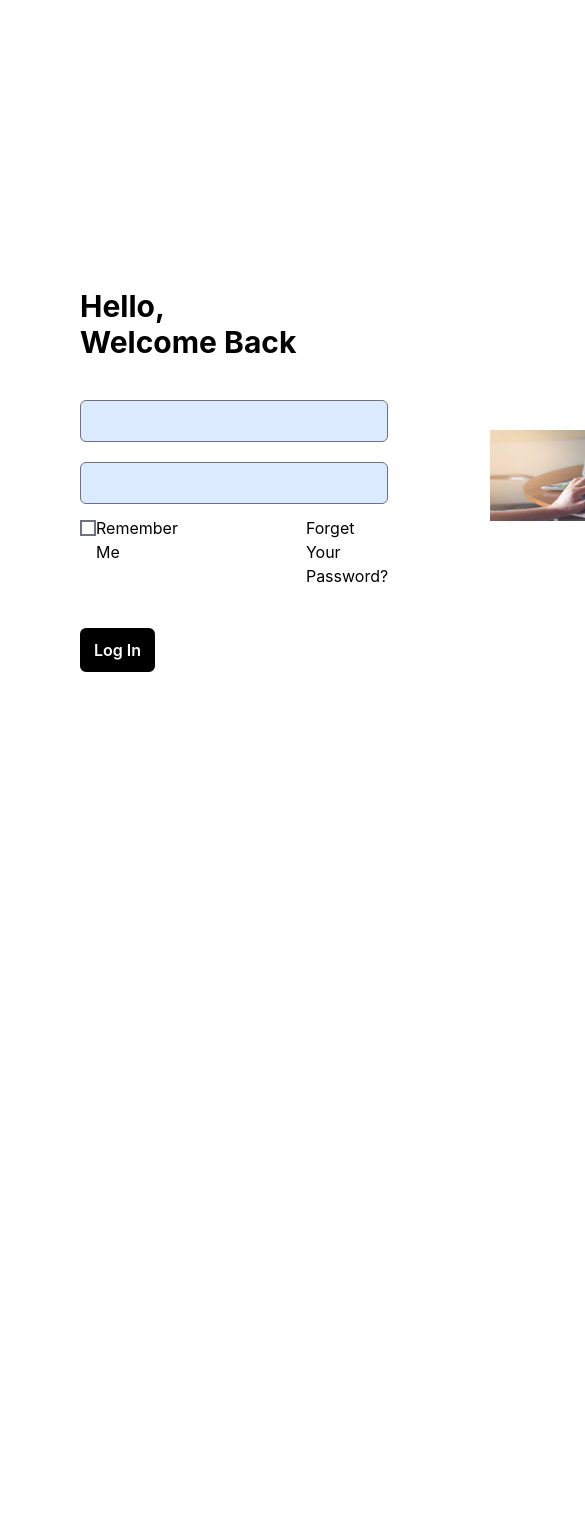
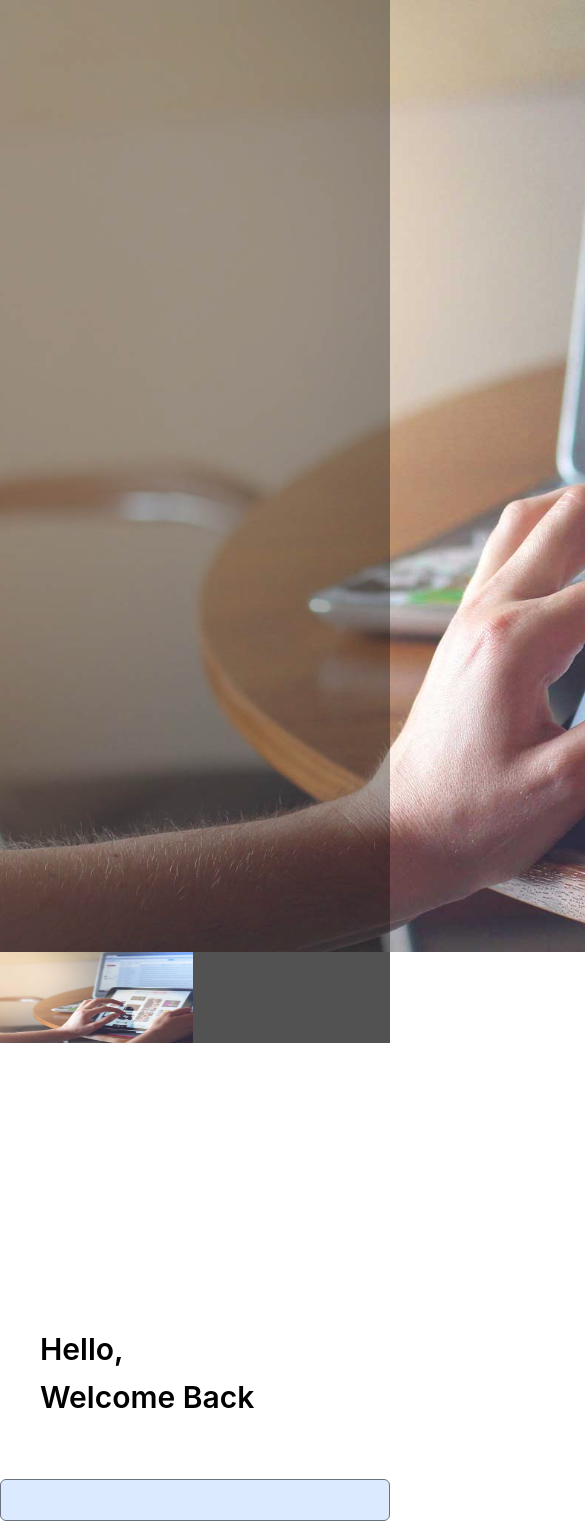
Before and after one commit to hongjun-lim/agmo-studio-app, a Next.js app: page / in a window 390 px wide. Shown: the top 1539 px of the page, 585 px wide, since content can reach past the window. Before the commit the page ends 844 px from the top, so only its background shows below. Built offline with nearby package versions, Linux system fonts and the light colour scheme.

Commit message:
mobile view

```diff
--- a/pages/index.tsx
+++ b/pages/index.tsx
@@ -1,27 +1,29 @@
 import AgmoBanner from '../pages/assets/agmo-banner.svg';
 import AgmoLogo from '../pages/assets/agmo-logo.svg'
-import Image from 'next/image'
 
 export default function Home() {
   return (
     <>
-      <div className='flex flex-row justify-start'>
-        <div className='bg-neutral-600 relative w-7/12 h-screen'>
-          <AgmoBanner className='mix-blend-overlay absolute w-full h-screen'/>
-          <AgmoLogo className='absolute mt-430 ml-490'/>
+      <div className='flex flex-col lg:flex-row lg:justify-start '>
+        <div className='bg-neutral-600 lg:relative lg:w-7/12 lg:h-screen'>
+          <AgmoBanner className='mix-blend-overlay lg:absolute lg:w-full lg:h-screen'/>
+          <AgmoLogo className='lg:absolute lg:mt-430 lg:ml-490'/>
         </div>
-        <div className='justify-around mx-10 basis-1/4'>
-          <p className='font-bold text-3xl px-10 pt-72 pb-10'>Hello, <br /> Welcome Back</p>
-          <form className='max-w-4xl'>
-            <div className='flex flex-col ml-10'>
+        <div className='justify-between lg:justify-around lg:mx-10 lg:basis-1/4'>
+          <div className='font-semibold text-3xl px-10'>
+            <p className='pt-72 lg:pt-64 pb-3'>Hello,</p>
+            <p className='pb-16'> Welcome Back</p>
+          </div>
+          <form className='max-w-4xl lg:ml-10'>
+            <div className='flex flex-col'>
               <input type='text' name='email' className='rounded-md bg-blue-100'/>
               <input type='password' name='password' className='rounded-md bg-blue-100 mt-5'/>
             </div>
-            <div className='flex flex-row justify-around ml-10'>
+            <div className='flex flex-row justify-betweeen lg:justify-around'>
               <input type='checkbox' name='remember' className='my-4 border-2'/><p className='mt-3 mr-32'>Remember Me</p>
-              <a href='#' className='mt-3 no-underline'>Forget Your Password?</a>
+              <a href='#' className='no-underline lg:mt-3'>Forget Your Password?</a>
             </div>
-            <button type='submit' value='Submit' className='ml-10 mt-10 border-solid border-2 border-black rounded-md px-3 py-2 bg-black text-white font-semibold'>Log In</button>
+            <button type='submit' value='Submit' className='ml-10 mt-10 border-solid border-2 border-black rounded-lg px-3 py-2 bg-black text-white font-semibold'>Log In</button>
           </form>
         </div>
       </div>
```
